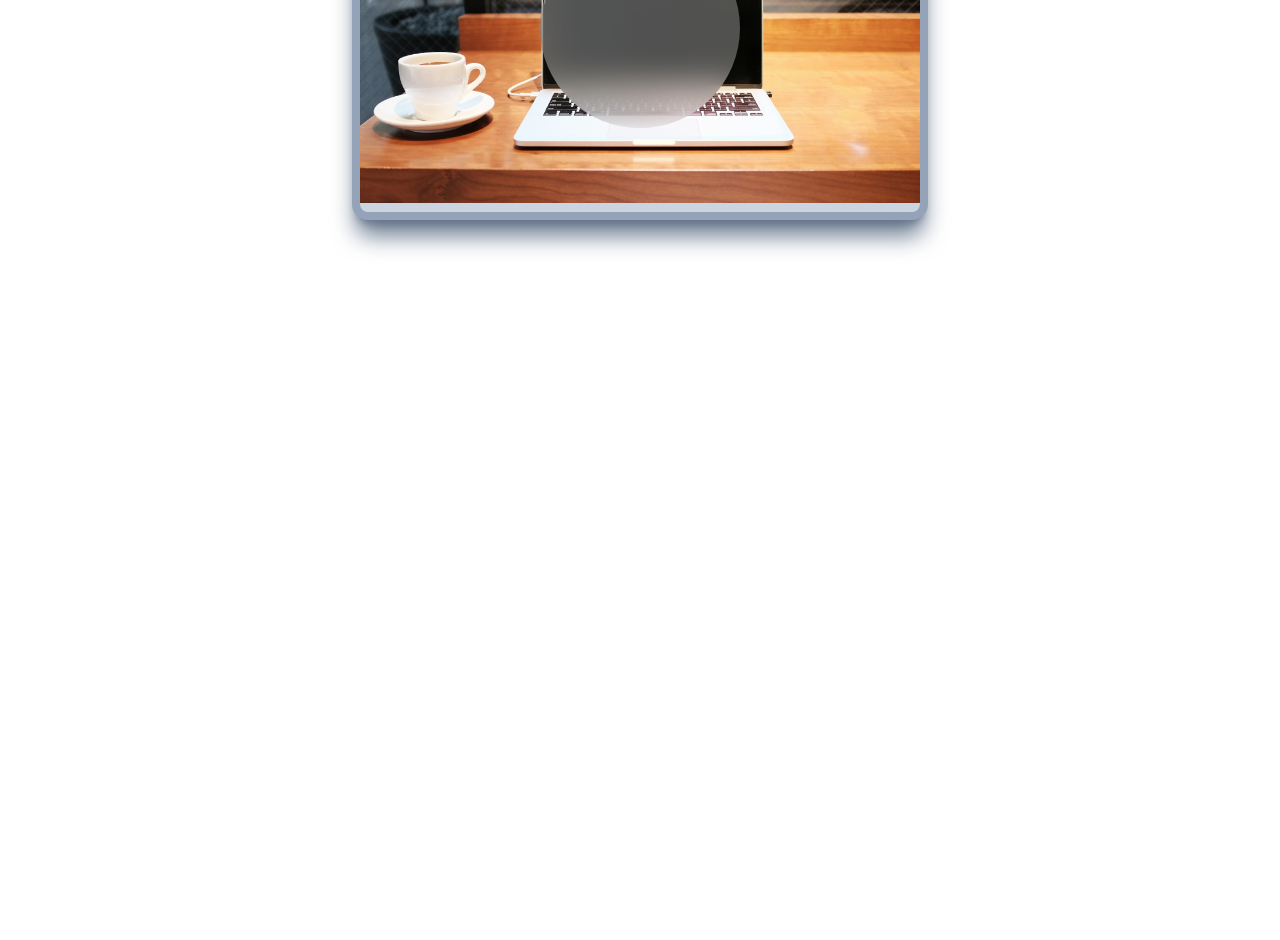
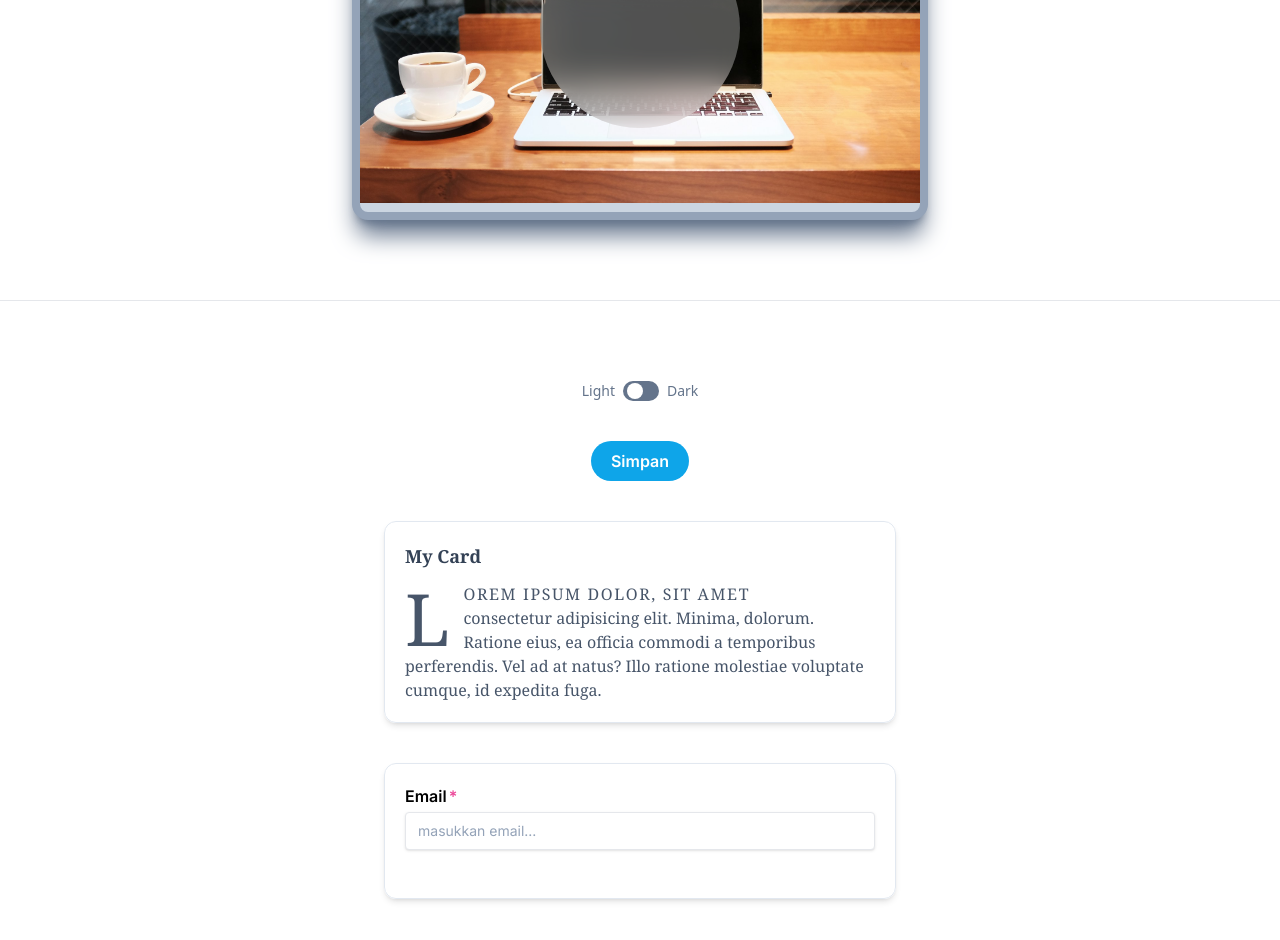
Before and after one commit to randi089/belajar-tailwind-css, a plain HTML site: page 4 Utility/index.html in a window 1280 px wide. Shown: the part 1730-2670 px from the top of the page. Before the commit the page ends 2334 px from the top, so only its background shows below. Drawn offline with nearby package versions, Linux system fonts and the light colour scheme.

Commit message:
pseudo class dan dark mode

```diff
--- a/4 Utility/index.html
+++ b/4 Utility/index.html
@@ -9,6 +9,7 @@
     <script src="https://cdn.tailwindcss.com"></script>
     <script>
       tailwind.config = {
+        darkMode: "class",
         theme: {
           extend: {
             spacing: {
@@ -25,9 +26,14 @@
         },
       };
     </script>
+    <style type="text/tailwindcss">
+      #toggle:checked ~ label div.toggle-circle {
+        @apply translate-x-3;
+      }
+    </style>
     <title>Belajar TailwindCSS</title>
   </head>
-  <body>
+  <body class="dark:bg-slate-800 dark:text-slate-200">
     <h1 class="text-8xl font-bold text-center my-10">Mari Belajar <span class="bg-gradient-to-r from-blue-500 to-teal-400 bg-clip-text text-transparent">TailwindCSS</span></h1>
 
     <section class="mb-10 bg-gradient-to-br from-indigo-200 via-red-400 to-yellow-300">
@@ -73,6 +79,48 @@
       <div class="w-[200px] h-[200px] bg-white/30 m-auto backdrop-blur-lg rounded-full"></div>
     </div>
 
+    <hr class="my-20" />
+
+    <div class="flex justify-center">
+      <span class="text-sm text-slate-500 mr-2">Light</span>
+      <input type="checkbox" class="hidden" id="toggle" />
+      <label for="toggle">
+        <div class="w-9 h-5 bg-slate-500 rounded-full flex items-center p-1"><div class="w-4 h-4 bg-white rounded-full cursor-pointer toggle-circle"></div></div>
+      </label>
+      <span class="text-sm text-slate-500 ml-2">Dark</span>
+    </div>
+
+    <button
+      class="my-10 bg-sky-500 px-5 py-2 rounded-full text-white font-semibold font-inter mx-auto block hover:bg-sky-600 active:bg-sky-700 focus:ring focus:ring-sky-300 dark:bg-slate-300 dark:text-slate-800 dark:hover:text-slate-900 dark:hover:bg-slate-100"
+    >
+      Simpan
+    </button>
+
+    <div class="max-w-lg my-10 border border-slate-200 rounded-xl mx-auto p-5 shadow-md font-inter hover:bg-sky-500 group font-serif dark:hover:bg-slate-300">
+      <h5 class="font-bold text-slate-700 text-lg mb-3 group-hover:text-white dark:group-hover:text-slate-800">My Card</h5>
+      <p
+        class="text-slate-600 group-hover:text-white selection:bg-lime-300 selection:text-slate-900 first-line:uppercase first-line:tracking-widest first-letter:text-7xl first-letter:float-left first-letter:mr-3 dark:group-hover:text-slate-800"
+      >
+        Lorem ipsum dolor, sit amet consectetur adipisicing elit. Minima, dolorum. Ratione eius, ea officia commodi a temporibus perferendis. Vel ad at natus? Illo ratione molestiae voluptate cumque, id expedita fuga.
+      </p>
+    </div>
+
+    <div class="max-w-lg border border-slate-200 rounded-xl mx-auto shadow-md font-inter p-5">
+      <form action="">
+        <label for="email">
+          <span class="block font-semibold mb-1 to-slate-700 after:content-['*'] after:text-pink-500 after:ml-0.5">Email</span>
+          <input
+            type="email"
+            placeholder="masukkan email..."
+            class="px-3 py-2 border shadow rounded w-full text-sm placeholder:text-slate-400 focus:outline-none focus:ring-1 focus:ring-sky-500 focus:border-sky-500 invalid:text-pink-700 invalid:focus:ring-pink-700 invalid:focus:border-pink-700 peer"
+            id="email"
+          />
+          <p class="text-sm m-1 text-pink-700 invisible peer-invalid:visible">Email tidak valid</p>
+        </label>
+      </form>
+    </div>
+
     <div class="mb-96"></div>
+    <script src="js/script.js"></script>
   </body>
 </html>
--- /dev/null
+++ b/4 Utility/js/script.js
@@ -0,0 +1,6 @@
+const checkbox = document.getElementById("toggle");
+const html = document.querySelector("html");
+
+checkbox.addEventListener("click", function () {
+  checkbox.checked ? html.classList.add("dark") : html.classList.remove("dark");
+});
```
